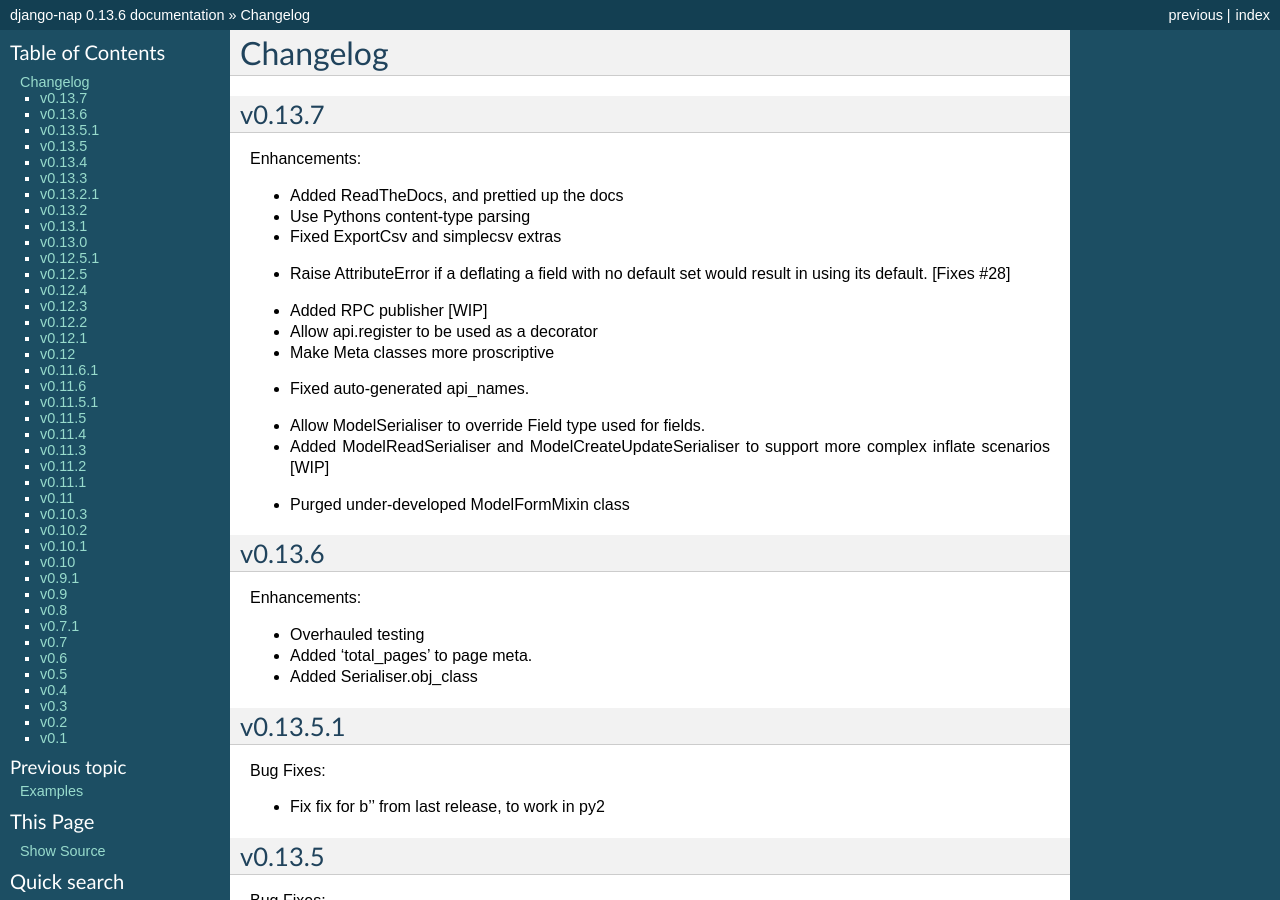
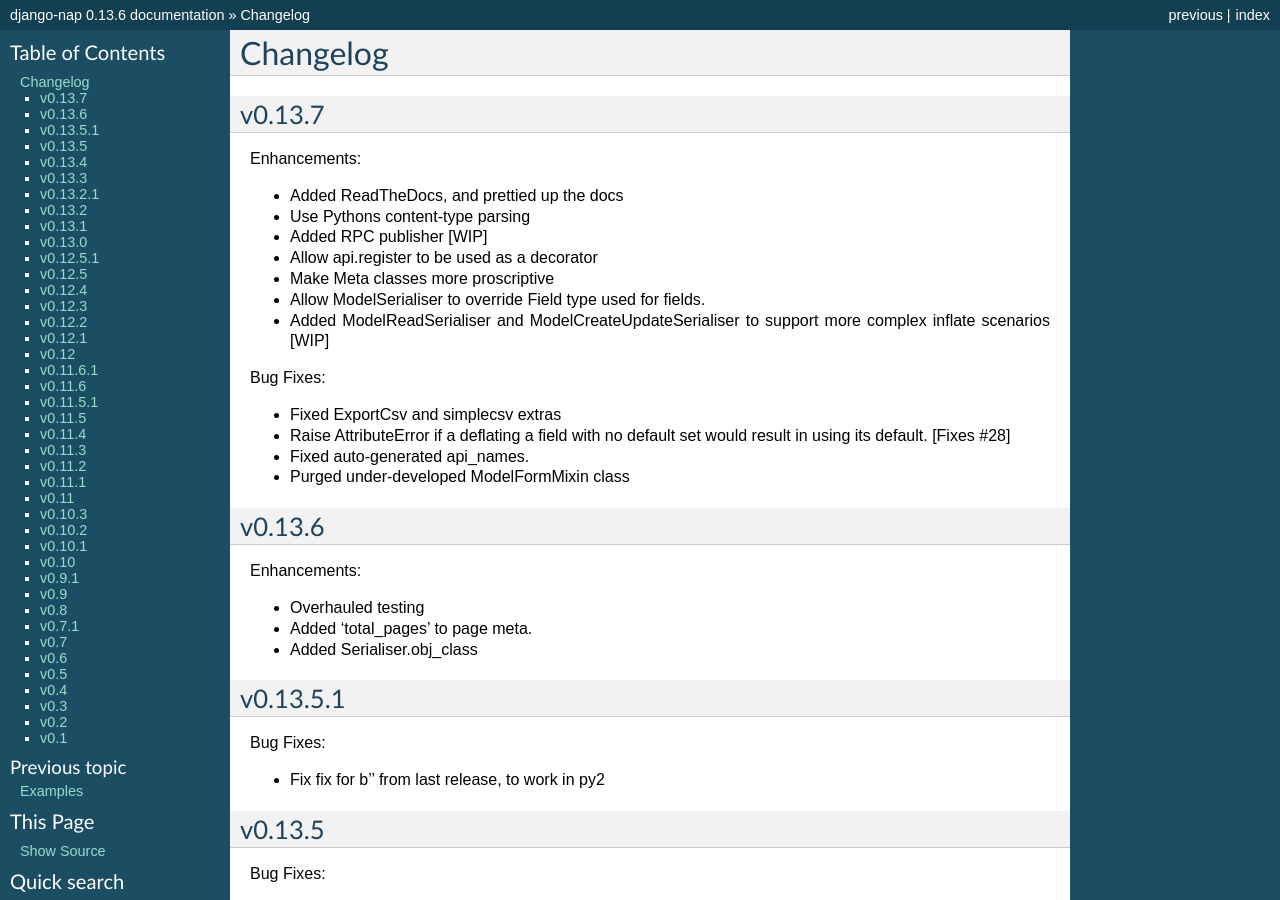
Before and after one commit to funkybob/django-nap, a Sphinx documentation site: the page built from docs/changelog.rst, in a window 1280 px wide and 900 px high. Built offline with Sphinx 7.4.7, drawn with Linux system fonts in a browser that asks for light colours.

Commit message:
Fix latest changelog entry

```diff
--- a/docs/changelog.rst
+++ b/docs/changelog.rst
@@ -9,14 +9,17 @@
 
 + Added ReadTheDocs, and prettied up the docs
 + Use Pythons content-type parsing
-+ Fixed ExportCsv and simplecsv extras
-- Raise AttributeError if a deflating a field with no default set would result in using its default. [Fixes #28]
 + Added RPC publisher [WIP]
 + Allow api.register to be used as a decorator
 + Make Meta classes more proscriptive
-- Fixed auto-generated api_names.
 + Allow ModelSerialiser to override Field type used for fields.
 + Added ModelReadSerialiser and ModelCreateUpdateSerialiser to support more complex inflate scenarios [WIP]
+
+Bug Fixes:
+
+- Fixed ExportCsv and simplecsv extras
+- Raise AttributeError if a deflating a field with no default set would result in using its default. [Fixes #28]
+- Fixed auto-generated api_names.
 - Purged under-developed ModelFormMixin class
 
 v0.13.6
```
